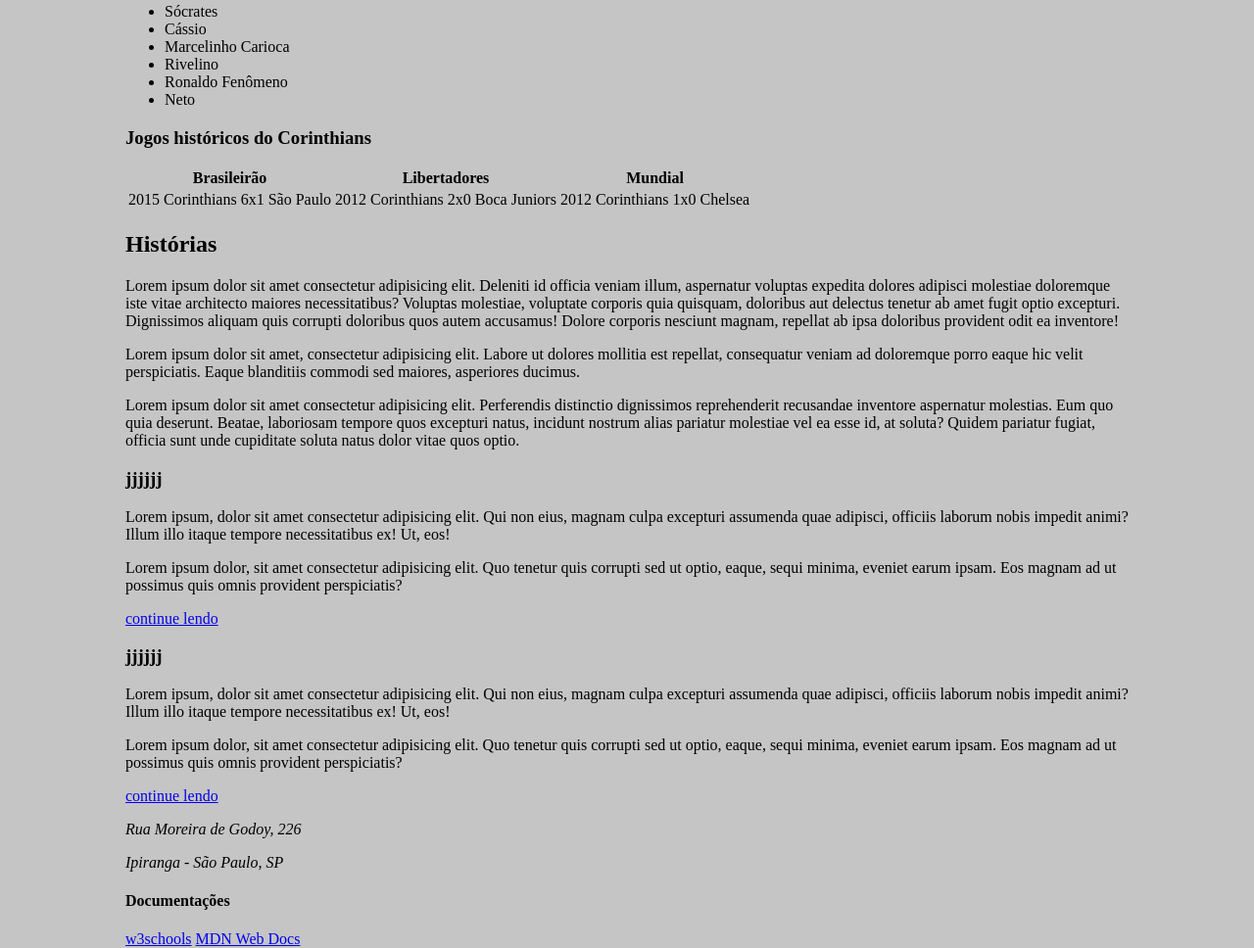
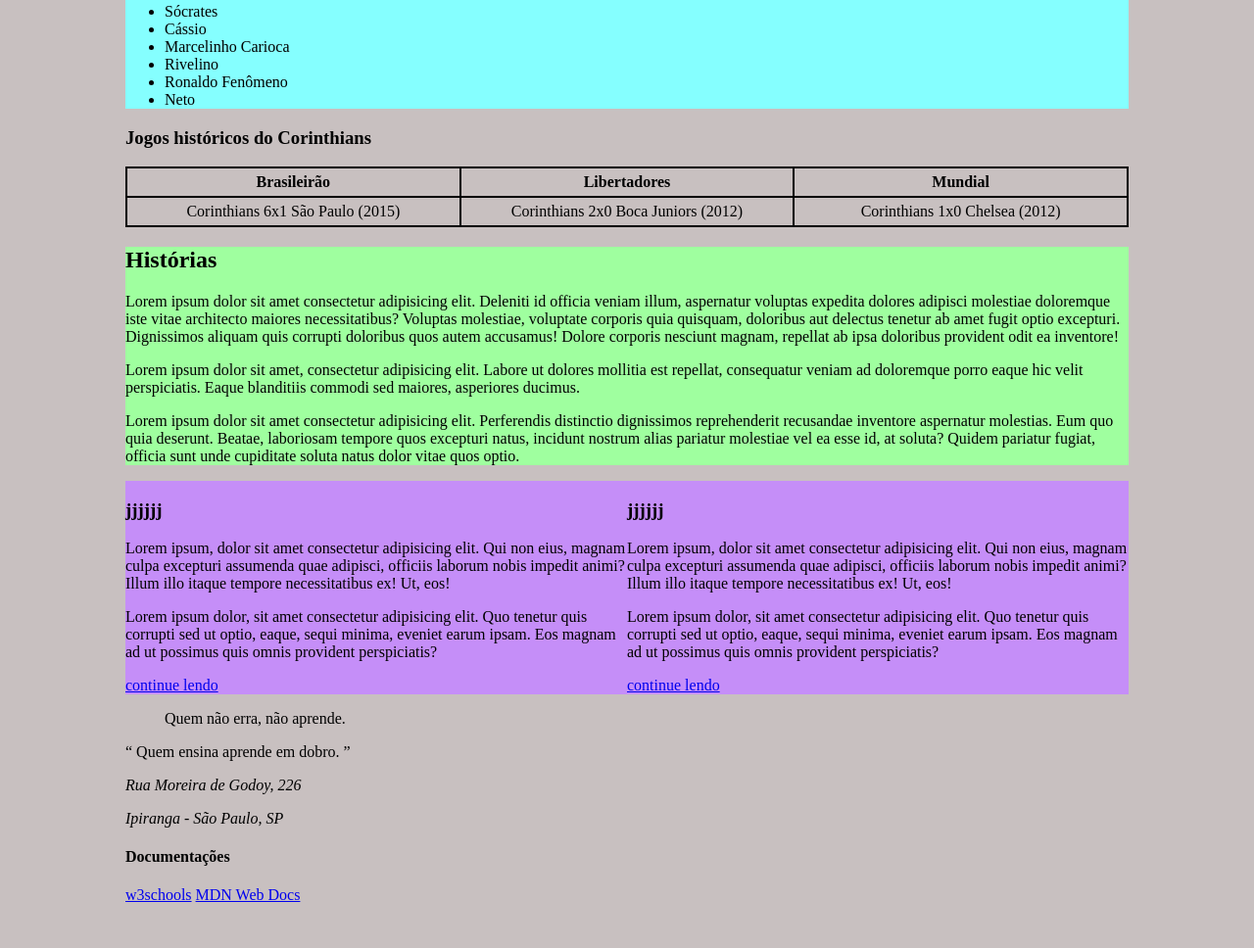
Before and after one commit to jeniferscarlate/semantica, a plain HTML site: page index.html in a window 1280 px wide. Shown: the part 946-1914 px from the top of the page at 98% size. After the commit the page ends 1869 px from the top, so only its background shows below. Drawn offline with Linux system fonts and the light colour scheme.

Commit message:
introduzindo displays

```diff
--- a/index.html
+++ b/index.html
@@ -38,7 +38,7 @@
             <li>Paulistão e Brasileiro (2017)</li>
         </ol>
 
-    <section>
+    <section id="pjogadores">
         <h3>Principais jogadores</h3>
         <ul>
             <li>Sócrates</li>
@@ -55,23 +55,27 @@
         <h3>Jogos históricos do Corinthians</h3>
 
         <table>
+            <thead>
             <tr>
                 <th>Brasileirão</th>
                 <th>Libertadores</th>
                 <th>Mundial</th>
             </tr>
+            </thead>
 
+            <tbody>
             <tr>
-                <td>2015 Corinthians 6x1 São Paulo</td>
-                <td>2012 Corinthians 2x0 Boca Juniors</td>
-                <td>2012 Corinthians 1x0 Chelsea</td>
+                <td>Corinthians 6x1 São Paulo (2015)</td>
+                <td>Corinthians 2x0 Boca Juniors (2012)</td>
+                <td>Corinthians 1x0 Chelsea (2012)</td>
             </tr>
+            </tbody>
         </table>
 
     </aside>
 
 
-    <section>
+    <section id="historias">
         <h2>Histórias</h2>
         <p>Lorem ipsum dolor sit amet consectetur adipisicing elit. Deleniti id officia veniam illum, aspernatur voluptas expedita dolores adipisci molestiae doloremque iste vitae architecto maiores necessitatibus? Voluptas molestiae, voluptate corporis quia quisquam, doloribus aut delectus tenetur ab amet fugit optio excepturi. Dignissimos aliquam quis corrupti doloribus quos autem accusamus! Dolore corporis nesciunt magnam, repellat ab ipsa doloribus provident odit ea inventore!</p>
 
@@ -80,7 +84,7 @@
         <p>Lorem ipsum dolor sit amet consectetur adipisicing elit. Perferendis distinctio dignissimos reprehenderit recusandae inventore aspernatur molestias. Eum quo quia deserunt. Beatae, laboriosam tempore quos excepturi natus, incidunt nostrum alias pariatur molestiae vel ea esse id, at soluta? Quidem pariatur fugiat, officia sunt unde cupiditate soluta natus dolor vitae quos optio.</p>
     </section>
 
-    <section>
+    <section id="artigos">
         <article>
             <header>
                 <h1>jjjjjj</h1>
@@ -108,6 +112,15 @@
         </article>
     </section>
 
+    <blockquote>
+        Quem não erra, não aprende.
+    </blockquote>
+
+    <q>
+        Quem ensina aprende em dobro.
+    </q>
+
+    <br>
 
     <footer>
         <address>
--- a/style.css
+++ b/style.css
@@ -1,5 +1,33 @@
 body{
     width: 80vw;
     margin: auto;
-    background-color: rgb(197, 197, 197);
+    background-color: rgb(200, 192, 192);
 }
+
+table{
+    width: 100%;
+}
+
+td, th{
+    width: 16%;
+    text-align: center;
+    padding: 5px;
+}
+
+table, th, td{
+    border: 2px solid black;
+    border-collapse: collapse;
+}
+
+#pjogadores{
+    background-color: rgb(133, 255, 255);
+}
+
+#artigos{
+    background-color: rgb(197, 142, 248);
+    display: flex;
+}
+
+#historias{
+    background-color: rgb(159, 255, 159);
+}
```
